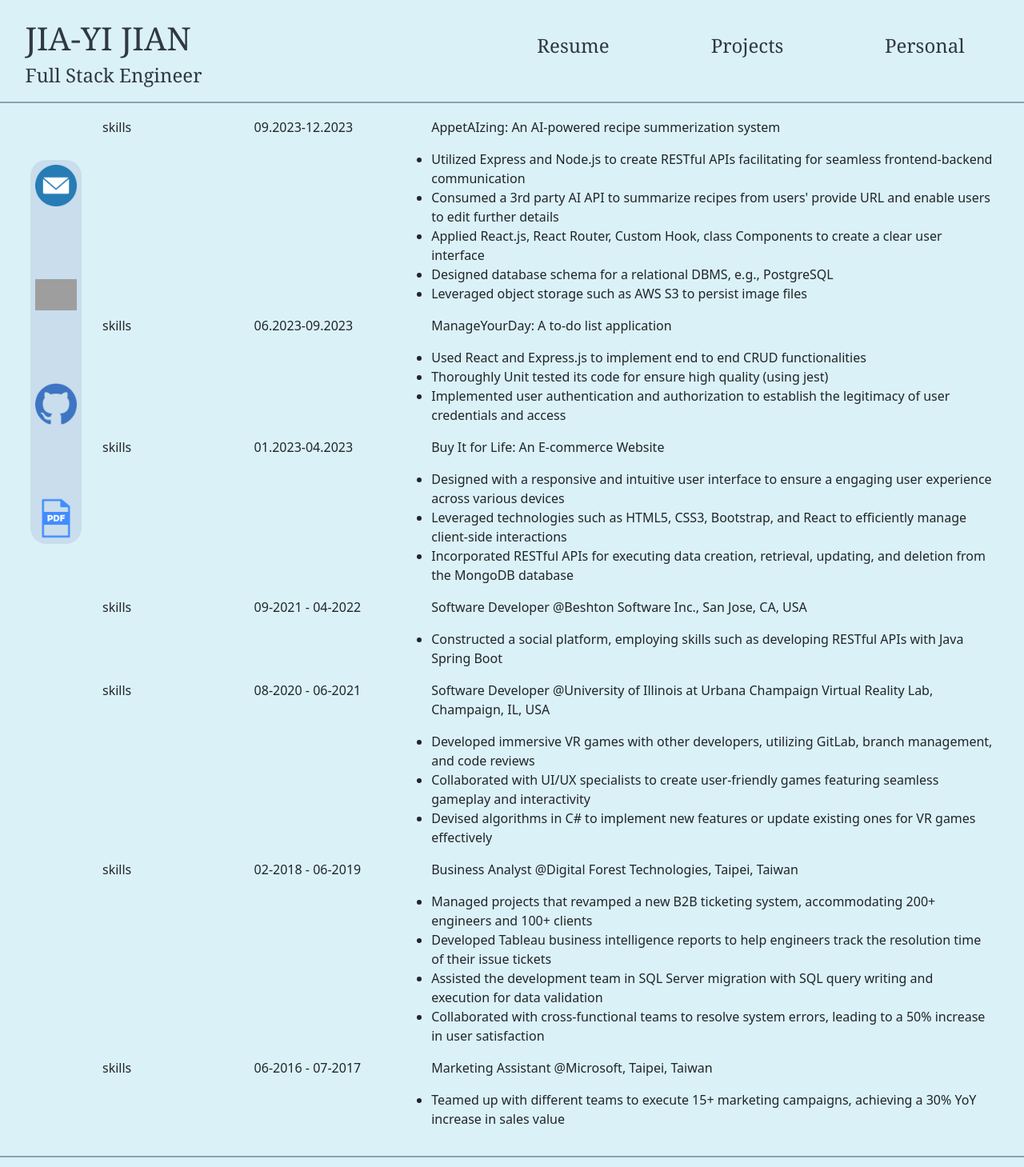
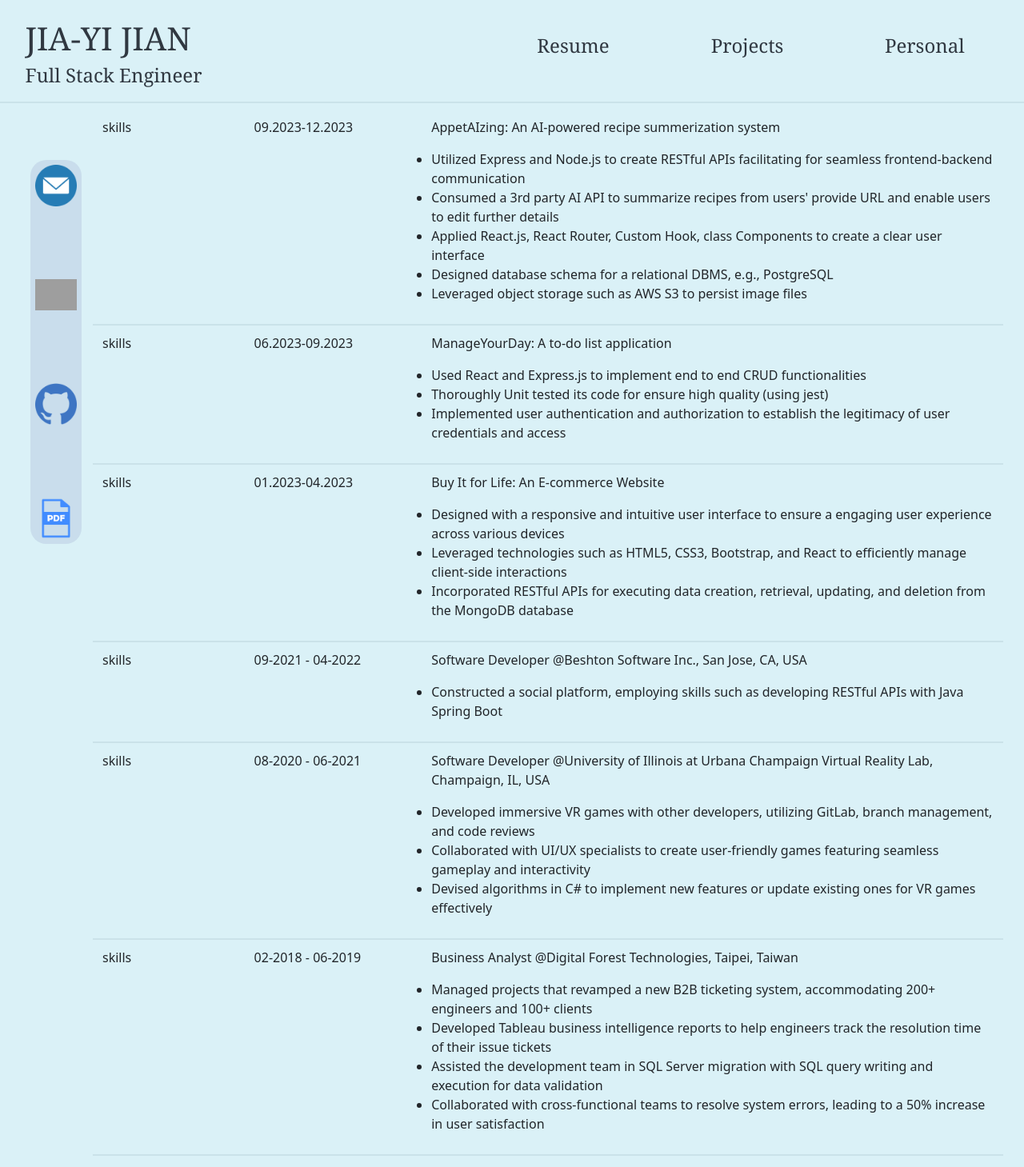
Before and after one commit to jyjian2/jessiesProfile, a React (Create React App) app: page /resume in a window 1280 px wide. Shown: the top 1459 px of the page at 80% size. Built offline with nearby package versions, Linux system fonts and the light colour scheme; grey boxes are pictures that could not be loaded.

Commit message:
added divider to each row

```diff
--- a/src/components/Resume/Resume.js
+++ b/src/components/Resume/Resume.js
@@ -11,6 +11,7 @@ function Resume() {
             <div className="space"></div>
             <div className="resume-wrap">
                 <Row >
+
                     <Col>skills</Col>
                     <Col md="2">
                         <p>09.2023-12.2023</p>
@@ -25,8 +26,10 @@ function Resume() {
                             <li>Leveraged object storage such as AWS S3 to persist image files</li>
                         </ul>
                     </Col>
+                    <div className="divider"></div>
                 </Row>
                 <Row >
+
                     <Col>skills</Col>
                     <Col md="2">
                         <p>06.2023-09.2023</p>
@@ -40,8 +43,10 @@ function Resume() {
                             </li>
                         </ul>
                     </Col>
+                    <div className="divider"></div>
                 </Row>
                 <Row >
+
                     <Col>skills</Col>
                     <Col md="2">
                         <p>01.2023-04.2023</p>
@@ -54,8 +59,10 @@ function Resume() {
                             <li>Incorporated RESTful APIs for executing data creation, retrieval, updating, and deletion from the MongoDB database</li>
                         </ul>
                     </Col>
+                    <div className="divider"></div>
                 </Row>
                 <Row >
+
                     <Col>skills</Col>
                     <Col md="2">
                         <p>09-2021 - 04-2022</p>
@@ -66,8 +73,10 @@ function Resume() {
                             <li>Constructed a social platform, employing skills such as developing RESTful APIs with Java Spring Boot</li>
                         </ul>
                     </Col>
+                    <div className="divider"></div>
                 </Row>
                 <Row >
+
                     <Col>skills</Col>
                     <Col md="2">
                         <p>08-2020 - 06-2021</p>
@@ -81,8 +90,10 @@ function Resume() {
 
                         </ul>
                     </Col>
+                    <div className="divider"></div>
                 </Row>
                 <Row >
+
                     <Col>skills</Col>
                     <Col md="2">
                         <p>02-2018 - 06-2019</p>
@@ -98,8 +109,10 @@ function Resume() {
 
                         </ul>
                     </Col>
+                    <div className="divider"></div>
                 </Row>
                 <Row >
+
                     <Col>skills</Col>
                     <Col md="2">
                         <p> 06-2016 - 07-2017</p>
--- a/src/components/Resume/ResumeStyles.css
+++ b/src/components/Resume/ResumeStyles.css
@@ -1,7 +1,7 @@
 .divider {
     width: 100%;
     height: 2px;
-    background-color: #85a6b1;
+    background-color: 	rgb(133, 166, 177, 0.2);
     margin: 10px 0;
 }
 
```
Lines whose indentation alone changed are shown as unchanged.
